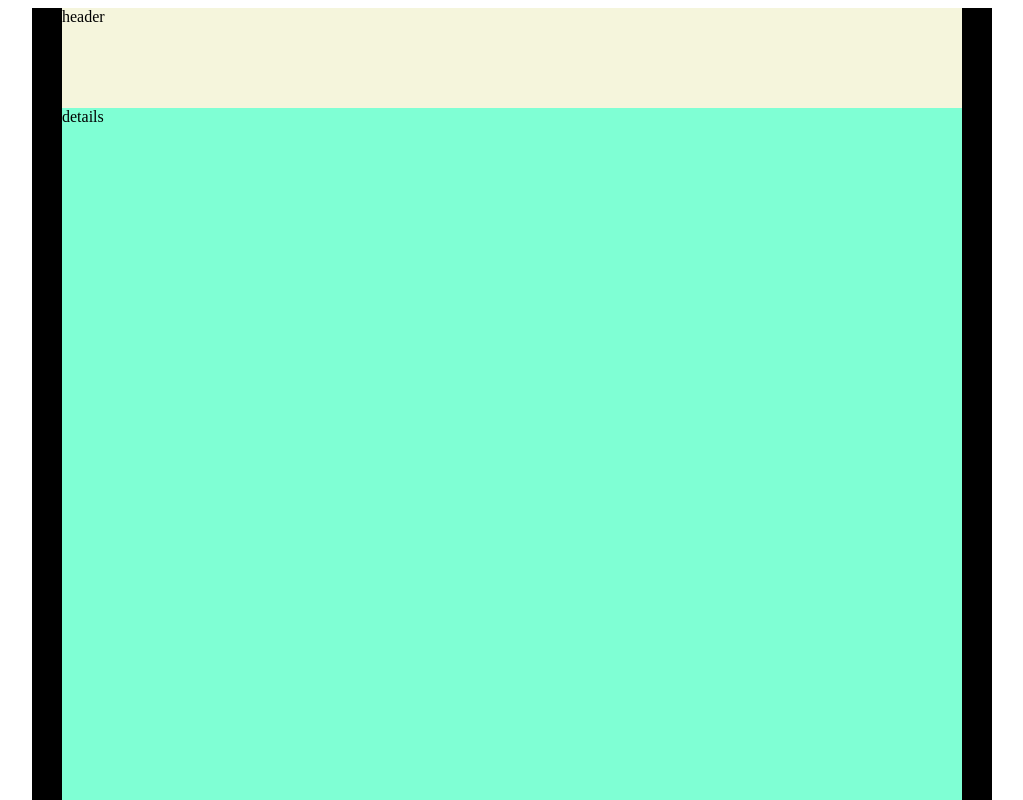
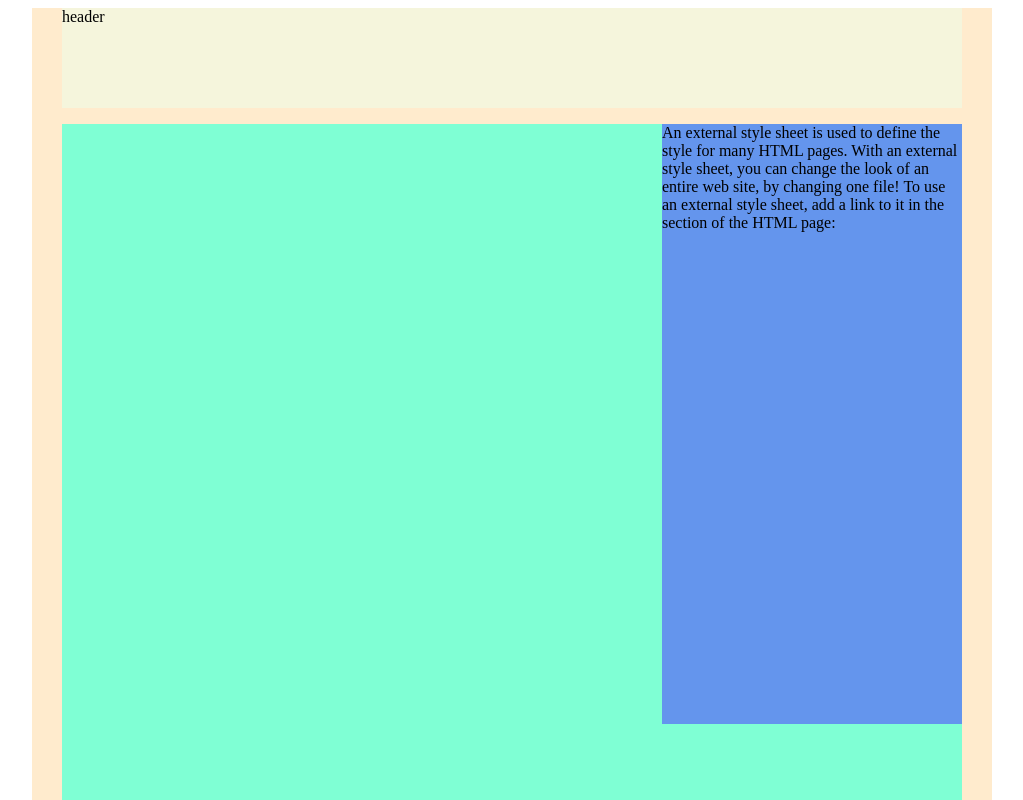
Before and after one commit to SunRise9900/project1, a plain HTML site: page index.html in a window 1280 px wide. Shown: the top 800 px of the page, without its empty margins (128-1151 px from the left). Drawn offline with Linux system fonts and the light colour scheme.

Commit message:
add 4 change text file

```diff
--- a/index.html
+++ b/index.html
@@ -7,7 +7,7 @@
     width: 960px;
     margin-left:auto;
     margin-right: auto;
-    background-color:black
+    background-color:blanchedalmond;
         }
 #head{
     height: 100px;
@@ -33,6 +33,21 @@
     margin-right: auto;
     background-color:blueviolet;
     }
+    #p{
+        height: 200px;
+        width:200px;
+background-color:cornflowerblue;
+margin-left: 100px;
+padding-left: 10px;
+border: 5px solid orange;
+    }
+    .p1{
+        background-color:cornflowerblue;
+        width: 300px;
+        height: 600px;
+        margin-left: auto;
+
+    }
 </style>
 
 </head>
@@ -42,7 +57,18 @@
 <div id="head">
     header
 </div>
-<div id="detail">details</div>
+<div id="detail">
+
+
+        <p class="p1">An external style sheet is used to define the style for many HTML pages.
+                With an external style sheet, you can change the look of an entire web site, by changing one file!
+                To use an external style sheet, add a link to it in the  section of the HTML page:</p>
+
+</div>
+
+
+</div>
+
 
 <div id="footer">footer</div>
 </div>
```
